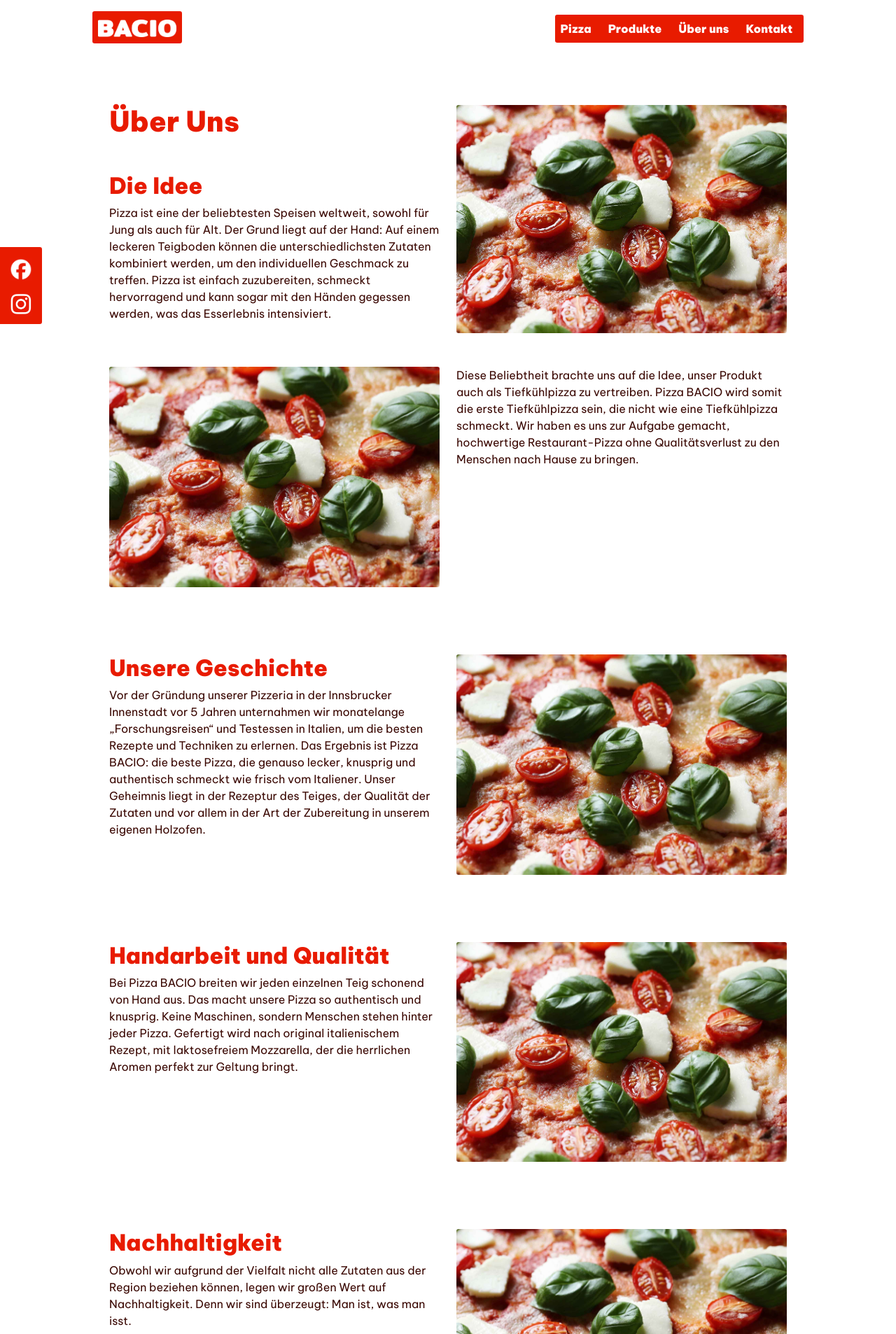
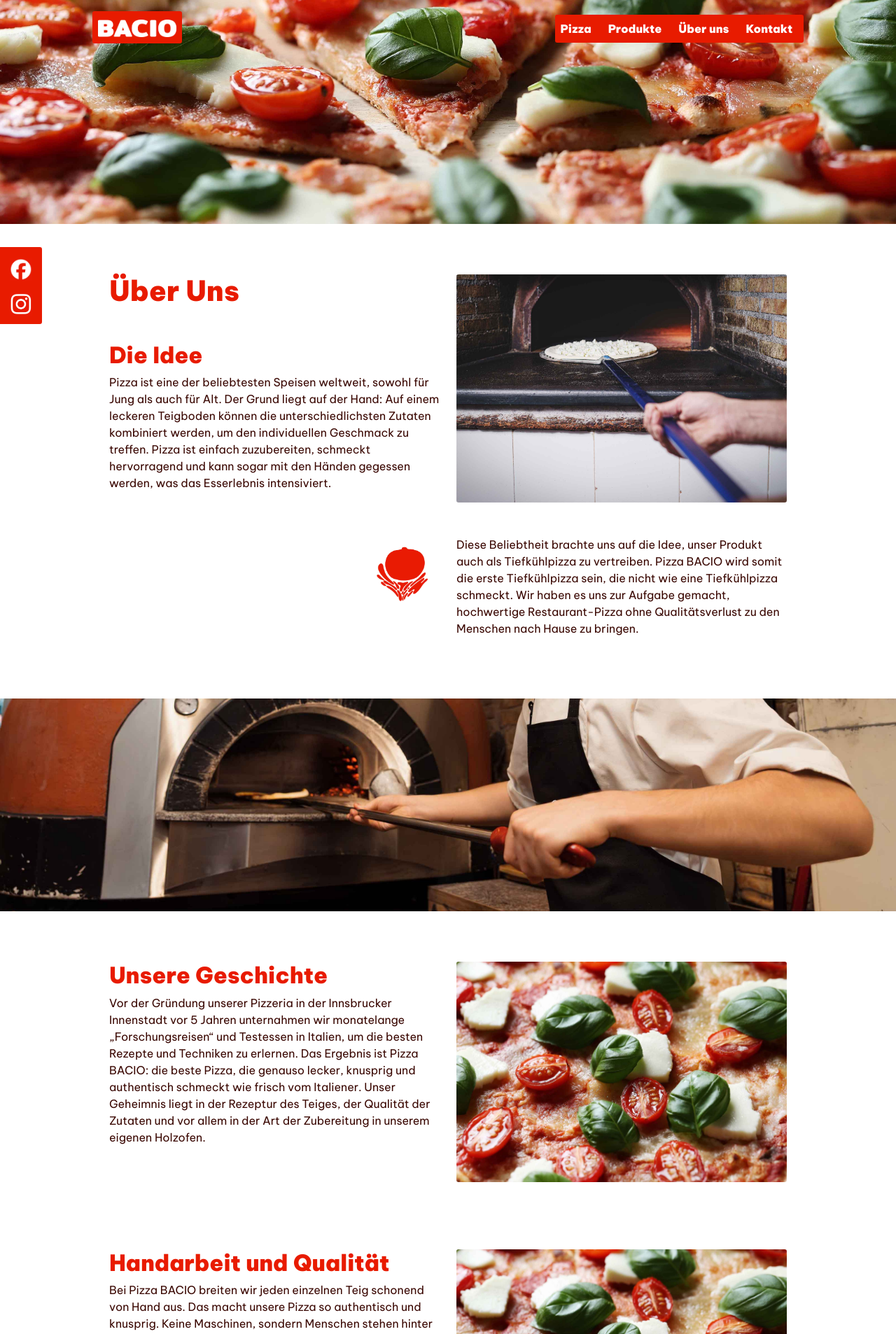
Before and after one commit to MaryFoerster/mary_foerster_Bacio, a PHP site: page /ueberUns.php in a window 1280 px wide. Shown: the top 1906 px of the page at 70% size. Run offline with PHP 8.4, Linux system fonts and the light colour scheme.

Commit message:
add images.

```diff
--- a/css/style.css
+++ b/css/style.css
@@ -311,6 +311,15 @@ footer p {
   width: 100%;
   height: 14rem;
 }
+.header-ueberuns{
+  background-image: url(../img/pizzaheader2.jpg);
+  background-position: center;
+  background-repeat: no-repeat;
+  background-size: cover;
+  background-attachment: fixed;
+  width: 100%;
+  height: 20rem;
+}
 .kontakt-header{
   background-image: url(../img/pizzaheader2.jpg);
   background-position: center;
@@ -536,6 +545,14 @@ audio {
   background-repeat: no-repeat;
   background-position: center;
 }
+.bg-holzofen  {
+  width: 100%;
+  height: 19rem;
+  background-image: url(../img/pizzaofen.jpg);
+  background-size: cover;
+  background-repeat: no-repeat;
+  background-position: center;
+}
 /* bg */
 
 /* cta */
--- a/footer.php
+++ b/footer.php
@@ -41,12 +41,12 @@
           </ul>
         </div>
         <div class="col-lg-3 col-md-6 mb-4 mb-md-0 mt-lg-1 mt-md-4">
-          <h5 class="text-uppercase text-white">Social Media</h5>
+          <h5 class="text-uppercase text-white mb-4">Social Media</h5>
 
           <ul class="list-unstyled mb-0">
             <li>
             <a href="https://www.facebook.com" target="_blank" class="icon facebook">
-                <img class="img-footer" src="img/Facebook.jpg" alt="Facebook">
+                <img class="img-footer mb-3" src="img/Facebook.jpg" alt="Facebook">
             </a>
             </li>
             <li>
--- a/pizza.php
+++ b/pizza.php
@@ -308,8 +308,6 @@
             </div>
         </dialog>
 
-
-
 <section class="bg-packaging-2 d-flex justify-content-center align-items-center">
   <div class="container">
     <div class="row">
@@ -318,7 +316,6 @@
     </div>
   </div>
 </section>
-
 
   </main>
 
@@ -333,8 +330,7 @@
     </a>
 </div>
 
- <button onclick="scrollToTop()" id="scrollToTopBtn" title="Nach oben scrollen">Top</button>
-
+<button onclick="scrollToTop()" id="scrollToTopBtn" title="Nach oben scrollen">Top</button>
 
 <script src="js/bootstrap.min.js"></script>
 <script src="js/bacio.js"></script>
--- a/ueberUns.php
+++ b/ueberUns.php
@@ -6,19 +6,10 @@
 </head>
 <body>
 
-<header>
+<header class="header-ueberuns">
 <?php include("nav.php") ?>
 
 </header>
-
-
-
-
-
-
-
-
-
 
 <main>
 
@@ -32,12 +23,12 @@
             Pizza ist eine der beliebtesten Speisen weltweit, sowohl für Jung als auch für Alt. Der Grund liegt auf der Hand: Auf einem leckeren Teigboden können die unterschiedlichsten Zutaten kombiniert werden, um den individuellen Geschmack zu treffen. Pizza ist einfach zuzubereiten, schmeckt hervorragend und kann sogar mit den Händen gegessen werden, was das Esserlebnis intensiviert.</p>
             </div>
             <div class="col-lg-6 d-flex justify-content-center">
-            <img class="img-fluid custom-radius" src="img/pizzaIMG.jpg" alt="">
+            <img class="img-fluid custom-radius" src="img/pizza-im-ofen.jpg" alt="pizza-im-ofen" title="pizza-im-ofen">
             </div>
           </div>
           <div class="row p-4">
             <div class="col-lg-6">
-            <img class="img-fluid custom-radius" src="img/pizzaIMG.jpg" alt="">
+            <img class="img-fluid custom-radius" src="img/icon-tomate.jpg" alt="icon-tomate" title="icon-tomate">
             </div>
             <div class="col-lg-6 d-flex justify-content-center">
              <p>Diese Beliebtheit brachte uns auf die Idee, unser Produkt auch als Tiefkühlpizza zu vertreiben. Pizza BACIO wird somit die erste Tiefkühlpizza sein, die nicht wie eine Tiefkühlpizza schmeckt. Wir haben es uns zur Aufgabe gemacht, hochwertige Restaurant-Pizza ohne Qualitätsverlust zu den Menschen nach Hause zu bringen.</p>
@@ -46,7 +37,14 @@
         </div>
 </section>
 
-
+<section class="bg-holzofen d-flex justify-content-center align-items-center">
+          <div class="container">
+            <div class="row">
+              <div class="col-12 d-flex justify-content-center align-items-center flex-column">
+              </div>
+            </div>
+          </div>
+</section>
 
 <section id="index__beschreibung">
         <div class="container mt-5 mb-5">
@@ -140,8 +138,17 @@
             </div>
         </div>
 
+        <section class="bg-holzofen d-flex justify-content-center align-items-center">
+          <div class="container">
+            <div class="row">
+              <div class="col-12 d-flex justify-content-center align-items-center flex-column">
+              </div>
+            </div>
+          </div>
+        </section>
 
-<section id="holzsorten">
+
+<section id="holzsorten" class="mb-3">
         <div class="pb-5 pt-5">
         <div class="container">
           <div class="row">
@@ -153,56 +160,42 @@
             </div>
             <div class="col-md-4 text-center">
             <img class="img-fluid custom-radius p-5" src="img/eiche.jpg" alt="">
-            <h3 class="pt-2">Eiche</h3>
+            <h3 class="pt-1">Eiche</h3>
+            <p> Eiche ist eine Holzart, die für ihren starken und rauchigen Geschmack bekannt ist.</p>
+            <p class="text-red">Prosciutto e Funghi<br>
+            Salame<br>
+            Solo</p>
             </div>
             <div class="col-md-4 text-center">
             <img class="img-fluid custom-radius p-5" src="img/buche.jpg" alt="">
-            <h3 class="pt-2">Buche</h3>
+            <h3 class="pt-1">Buche</h3>
+            <p> Buchenholz ist eine beliebte Wahl zum Backen von Pizza, da es einen milden, süßen Rauchgeschmack verleiht.</p>
+            <p class="text-red">Margherita<br>
+                  Prosciutto e Ananas<br>
+                  Quattro Formaggi</p>
             </div>
             <div class="col-md-4 text-center">
             <img class="img-fluid custom-radius p-5" src="img/kirsche.jpg" alt="">
-            <h3 class="pt-2">Kirsche</h3>
+            <h3 class="pt-1">Kirsche</h3>
+            <p> Kirschholz bietet einen süßlichen und fruchtigen Rauchgeschmack, der der Pizza eine einzigartige Note verleiht.</p>
+            <p class="text-red">Tonno e Cipolla<br>
+            Salame Piccante<br>
+            Spinaci e Ricotta</p>
             </div>
           </div>
           </div>
         </div>
-        <div class="container mt-5 mb-5">
-          <div class="row p-4">
-            <div class="col-lg-6">
-            <p class="text-red"><strong>Eiche</strong><br><br></p>
-            <p>
-              Pizza Prosciutto e Funghi<br>
-              Pizza Salame<br><br>
-                Eiche ist eine Holzart, die für ihren starken und rauchigen Geschmack bekannt ist. Beim Backen von Pizza auf Eichenholz erhält die Pizza einen intensiven und robusten Geschmack, der gut zu würzigen Belägen wie Salami oder scharfen Peperoni passt.</p>
-            </div>
-            <div class="col-lg-6 d-flex flex-column justify-content-center">
-            <p class="text-red"><strong>Buchenholz</strong><br><br></p>
-            <p>
-                  Pizza Margherita<br>
-                  Pizza Prosciutto e Ananas<br>
-                  Pizza Quattro Formaggi<br>
-                  Pizza Spinaci e Ricotta<br><br>
-                Buchenholz ist eine beliebte Wahl zum Backen von Pizza, da es einen milden, süßen Rauchgeschmack verleiht. Es ergänzt eine Vielzahl von Belägen gut und ist ideal für klassische Pizzen wie Margherita oder Pizza mit Schinken und Pilzen.</p>
+        <section class="bg-holzofen d-flex justify-content-center align-items-center">
+          <div class="container">
+            <div class="row">
+              <div class="col-12 d-flex justify-content-center align-items-center flex-column">
+              </div>
             </div>
           </div>
-          <div class="row p-4">
-            <div class="col-lg-6">
-            <p class="text-red"><strong>Kirschholz</strong><br>
-            </p>
-            <p>
-            <br>
-              Pizza Tonno e Cipolla<br>
-              Pizza Salame Piccante<br><br>
-                Kirschholz bietet einen süßlichen und fruchtigen Rauchgeschmack, der der Pizza eine einzigartige Note verleiht. Es eignet sich besonders gut für Pizzen mit fruchtigen oder leicht süßen Belägen wie Prosciutto und Feigen oder Pizza mit Ziegenkäse und Honig.</p>
-            </div>
-            <div class="col-lg-6">
-             <img class="img-fluid custom-radius" src="img/icon-tomate.png" alt="">
-            </div>
-          </div>
-        </div>
+        </section>
 </section>
 
-</main>
+
 
 <?php include("footer.php") ?>
 
```
Also changed, not shown: img/Andreas-Schmid.jpg, img/Armando-Ammirati.jpg, img/Zitat-Armando.jpg, img/pizza-im-ofen.jpg (added), img/teig.jpg (added), img/zitat-andreas.jpg.
